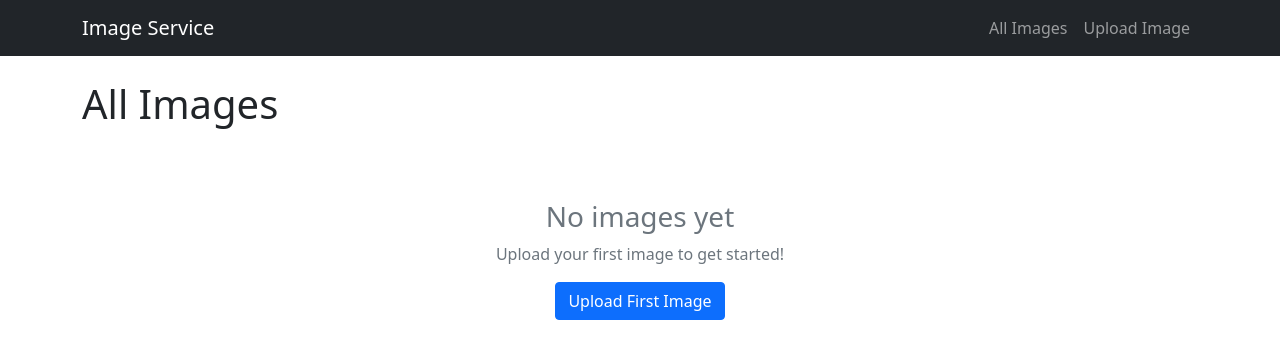
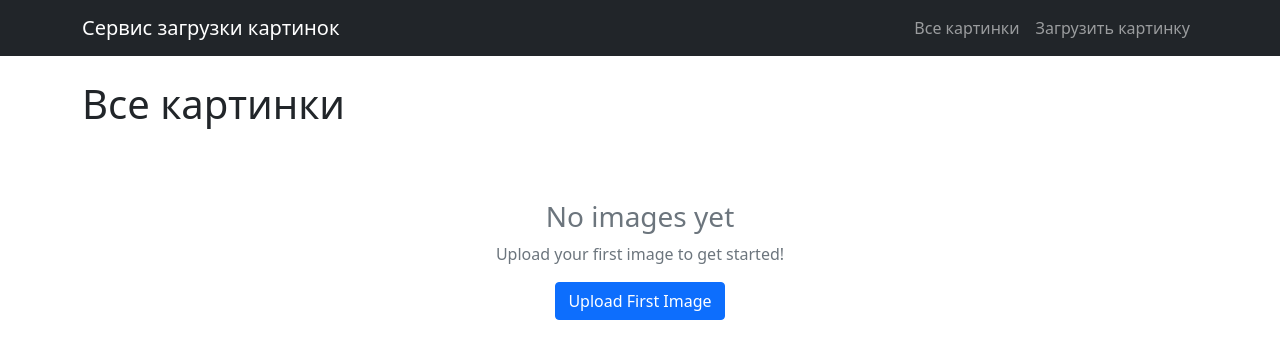
Before and after one commit to gajethatredddd/django_image_service_itm, a Django app: page / in a window 1280 px wide. Shown: the top 359 px of the page. Run offline with Django 4.2, Linux system fonts and the light colour scheme; data that the repository does not hold is empty.

Commit message:
Исправил html и вьюхи

```diff
--- a/django_app/image_service/settings.py
+++ b/django_app/image_service/settings.py
@@ -68,7 +68,7 @@ TIME_ZONE = 'UTC'
 USE_I18N = True
 USE_TZ = True
 
-# ГАРАНТИРОВАННО ПРАВИЛЬНЫЕ ПУТИ
+
 STATIC_URL = '/static/'
 STATIC_ROOT = os.path.join(BASE_DIR, 'staticfiles')
 STATICFILES_DIRS = [
--- a/django_app/images_api/templates/images_api/base.html
+++ b/django_app/images_api/templates/images_api/base.html
@@ -10,10 +10,10 @@
 <body>
     <nav class="navbar navbar-expand-lg navbar-dark bg-dark">
         <div class="container">
-            <a class="navbar-brand" href="{% url 'images_api:image_list' %}">Image Service</a>
+            <a class="navbar-brand" href="{% url 'images_api:image_list' %}">Сервис загрузки картинок</a>
             <div class="navbar-nav">
-                <a class="nav-link" href="{% url 'images_api:image_list' %}">All Images</a>
-                <a class="nav-link" href="{% url 'images_api:image_upload' %}">Upload Image</a>
+                <a class="nav-link" href="{% url 'images_api:image_list' %}">Все картинки</a>
+                <a class="nav-link" href="{% url 'images_api:image_upload' %}">Загрузить картинку</a>
             </div>
         </div>
     </nav>
--- a/django_app/images_api/templates/images_api/image_list.html
+++ b/django_app/images_api/templates/images_api/image_list.html
@@ -1,7 +1,7 @@
 {% extends 'images_api/base.html' %}
 
 {% block content %}
-<h1 class="mb-4">All Images</h1>
+<h1 class="mb-4">Все картинки</h1>
 {% if images %}
     <div class="row">
         {% for image in images %}
@@ -12,14 +12,14 @@
                     <h5 class="card-title">{{ image.name }}</h5>
                     <p class="card-text">
                         <small class="text-muted">
-                            Size: {{ image.size|filesizeformat }}<br>
-                            Uploaded: {{ image.date|date:"M d, Y H:i" }}
+                            Размер: {{ image.size|filesizeformat }}<br>
+                            Загружено: {{ image.date|date:"M d, Y H:i" }}
                         </small>
                     </p>
-                    <a href="{% url 'images_api:image_detail' image.pk %}" class="btn btn-info btn-sm">View</a>
+                    <a href="{% url 'images_api:image_detail' image.pk %}" class="btn btn-info btn-sm">Просмотр</a>
                     <form method="post" action="{% url 'images_api:image_delete' image.pk %}" style="display: inline;">
                         {% csrf_token %}
-                        <button type="submit" class="btn btn-danger btn-sm" onclick="return confirm('Are you sure?');">Delete</button>
+                        <button type="submit" class="btn btn-danger btn-sm" onclick="return confirm('Are you sure?');">Удалить</button>
                     </form>
                 </div>
             </div>
--- a/django_app/images_api/views.py
+++ b/django_app/images_api/views.py
@@ -8,7 +8,7 @@ logger = logging.getLogger(__name__)
 
 def image_list(request):
     images = Image.objects.all().order_by('-date')
-    logger.info(f"Displaying list of {images.count()} images.")
+    logger.info(f"Показано {images.count()} фото.")
     return render(request, 'images_api/image_list.html', {'images': images})
 
 def image_upload(request):
@@ -16,17 +16,17 @@ def image_upload(request):
         form = ImageUploadForm(request.POST, request.FILES)
         if form.is_valid():
             new_image = form.save()
-            logger.info(f"Image uploaded successfully: {new_image.name} (ID: {new_image.id})")
+            logger.info(f"Фото загружено успешно: {new_image.name} (ID: {new_image.id})")
             return redirect('images_api:image_list')
         else:
-            logger.warning("Image upload form is invalid.")
+            logger.warning("Ошибка загрузки")
     else:
         form = ImageUploadForm()
     return render(request, 'images_api/image_upload.html', {'form': form})
 
 def image_detail(request, pk):
     image = get_object_or_404(Image, pk=pk)
-    logger.info(f"Displaying detail for image: {image.name} (ID: {image.pk})")
+    logger.info(f"Детали фото: {image.name} (ID: {image.pk})")
     return render(request, 'images_api/image_detail.html', {'image': image})
 
 def image_delete(request, pk):
@@ -34,7 +34,7 @@ def image_delete(request, pk):
     image_name = image.name
     if request.method == 'POST':
         image.delete()
-        logger.info(f"Image deleted successfully: {image_name} (ID: {pk})")
+        logger.info(f"Удалена: {image_name} (ID: {pk})")
         return redirect('images_api:image_list')
     return redirect('images_api:image_list')
 
@@ -43,6 +43,6 @@ def image_delete_ajax(request, pk):
         image = get_object_or_404(Image, pk=pk)
         image_name = image.name
         image.delete()
-        logger.info(f"Image deleted via AJAX: {image_name} (ID: {pk})")
+        logger.info(f"Удалено без перезагрузки через AJAX: {image_name} (ID: {pk})")
         return JsonResponse({'success': True, 'message': 'Image deleted successfully.'})
     return JsonResponse({'success': False, 'message': 'Invalid method.'}, status=400)
```
Also changed, not shown: django_app/images_api/templates/images_api/image_detail.html (+7 -7 lines), django_app/images_api/templates/images_api/image_upload.html (+4 -4 lines).
